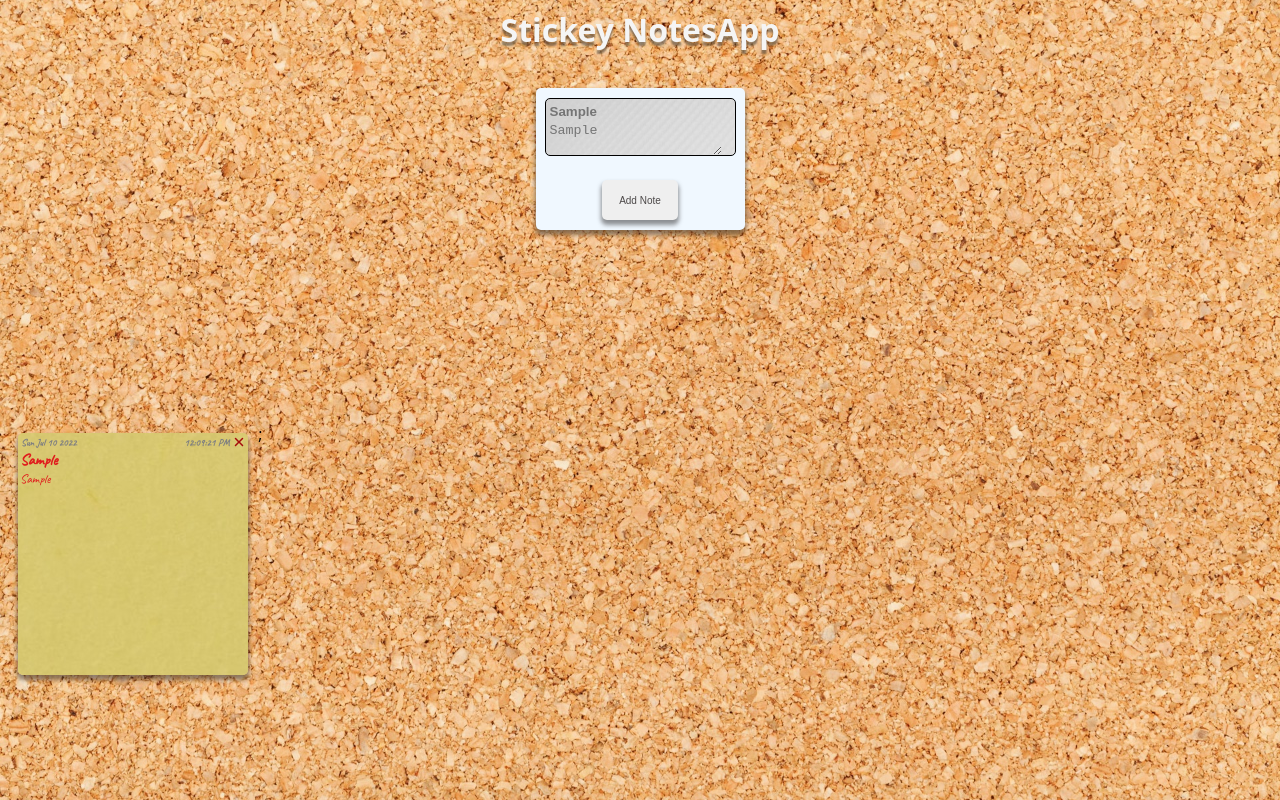
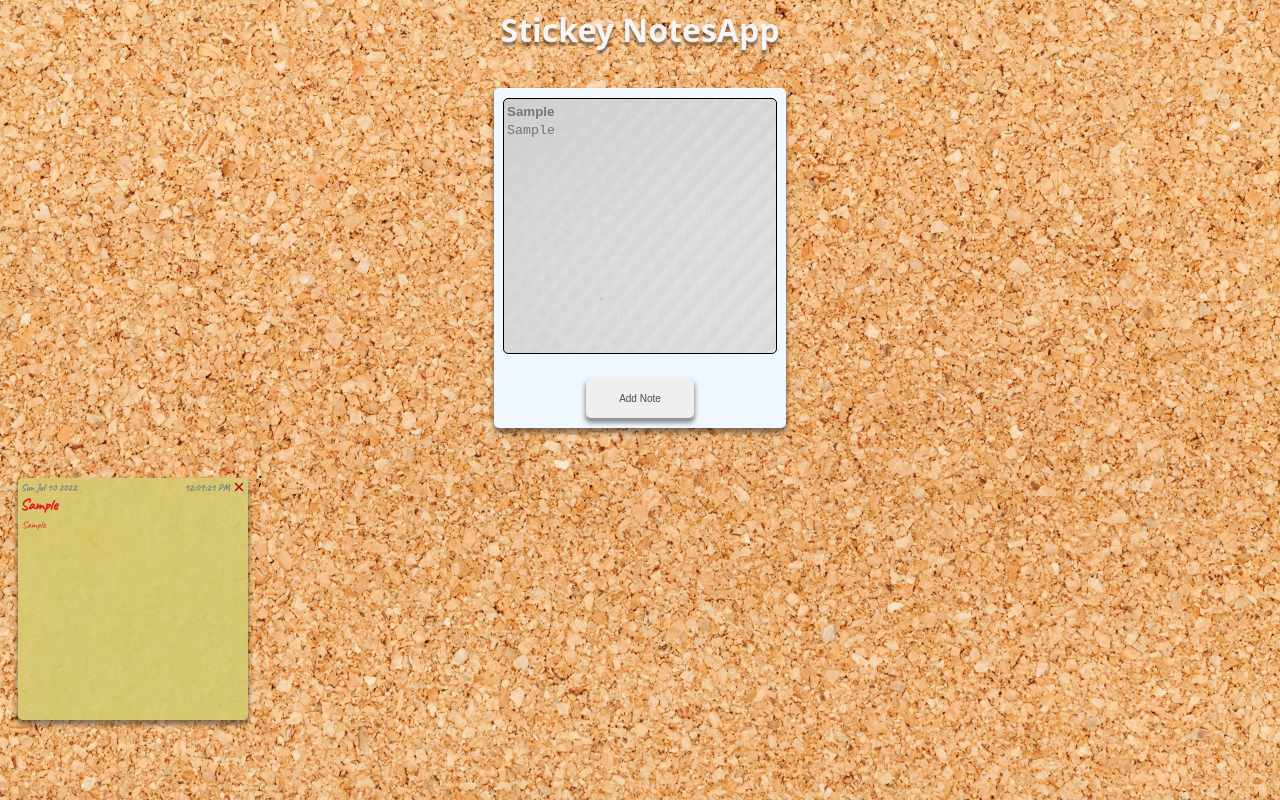
Before and after one commit to Ace7884/ITC-Notes-React-App, a React (Create React App) app in the folder notes-app/: page / in a window 1280 px wide. Both pictures are taken after typing "Sample", "Sample" into the empty fields and a click on the button "Add Note". Built offline with nearby package versions, Linux system fonts and the light colour scheme.

Commit message:
Milestone 5 Complete vert display fix

```diff
--- a/notes-app/src/components/activeElements/TextArea/TextArea.css
+++ b/notes-app/src/components/activeElements/TextArea/TextArea.css
@@ -7,9 +7,14 @@
   border-radius: var(--elementCurve);
 }
 
-textarea {
+.TextArea>textarea {
   display: flex;
+  height: 95%;
+  width: 100%;
   background-color: transparent;
+  resize: none;
+  overflow:hidden;
+
 }
 
 input {
@@ -18,12 +23,12 @@ input {
   background-color: transparent;
 }
 
-textarea,
+.TextArea>textarea,
 input {
   color: #757575;
   border: none;
-  margin: 0 2px;
-  width: 90%;
+  margin: 0 1px;
+  width: 95%;
   outline: none;
 }
 
--- a/notes-app/src/components/activeElements/TextArea/TextArea.jsx
+++ b/notes-app/src/components/activeElements/TextArea/TextArea.jsx
@@ -19,12 +19,12 @@ export const TextArea = ({
       <input
         value={noteTitleState}
         onChange={updateTitle}
-        placeholder="Title here.."
+        placeholder="Your Title here..."
       ></input>
       <textarea
         value={noteTextState}
         onChange={updateNoteText}
-        placeholder="Your Note Here.."
+        placeholder="Your Note Here..."
       ></textarea>
     </div>
   );
--- a/notes-app/src/components/layout/FormContainer/FormContainer.css
+++ b/notes-app/src/components/layout/FormContainer/FormContainer.css
@@ -1,8 +1,8 @@
 .FormContainer {
   display: grid;
   justify-items: center;
-  height: fit-content;
-  width: fit-content;
+  height: 40vh;
+  width: 21.25vw;
   grid-template-rows: 1fr 5vh;
   gap: 3vh;
   padding: 10px;
--- a/notes-app/src/components/layout/ModalClickableArea/ModalClickableArea.css
+++ b/notes-app/src/components/layout/ModalClickableArea/ModalClickableArea.css
@@ -1,6 +1,5 @@
 .ModalClickableArea {
   display: flex;
   flex-direction: column;
-  flex-wrap: wrap;
   height: 100%;
 }
--- a/notes-app/src/components/staticElements/NoteText/NoteText.css
+++ b/notes-app/src/components/staticElements/NoteText/NoteText.css
@@ -3,13 +3,21 @@
 
 .NoteText {
   display: flex;
+  height: 100%;
 
-  height: 6px;
 }
 
-.NoteText>p{
+.NoteText  textarea{
   color: rgb(224, 29, 29);
   font-family: "Caveat", cursive;
-  font-size: small;
+  font-size:x-small;
+  background-color: transparent;
+  border: none;
+  outline: none;
+  /* overflow:hidden;
+  caret-color: transparent; */
+  width: 97%;
+  height: 94%;
   margin:1px;
+  resize: none;
 }
--- a/notes-app/src/components/staticElements/NoteText/NoteText.jsx
+++ b/notes-app/src/components/staticElements/NoteText/NoteText.jsx
@@ -5,7 +5,7 @@ import "../NoteText/NoteText.css";
 export const NoteText = ({ text }) => {
   return (
     <div className="NoteText">
-      <p>{text}</p>
+      <textarea disabled={true}>{text}</textarea>
     </div>
   );
 };
```
